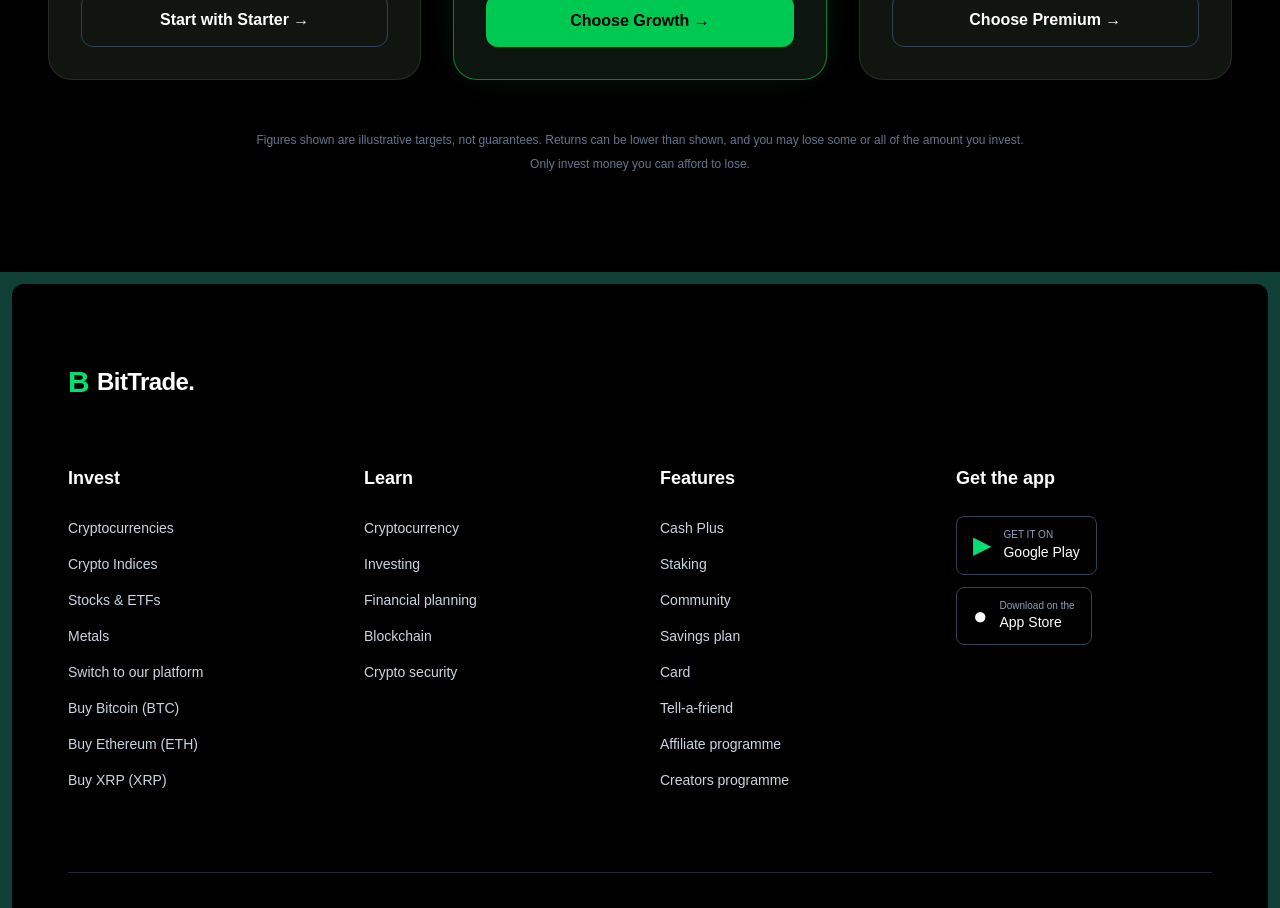
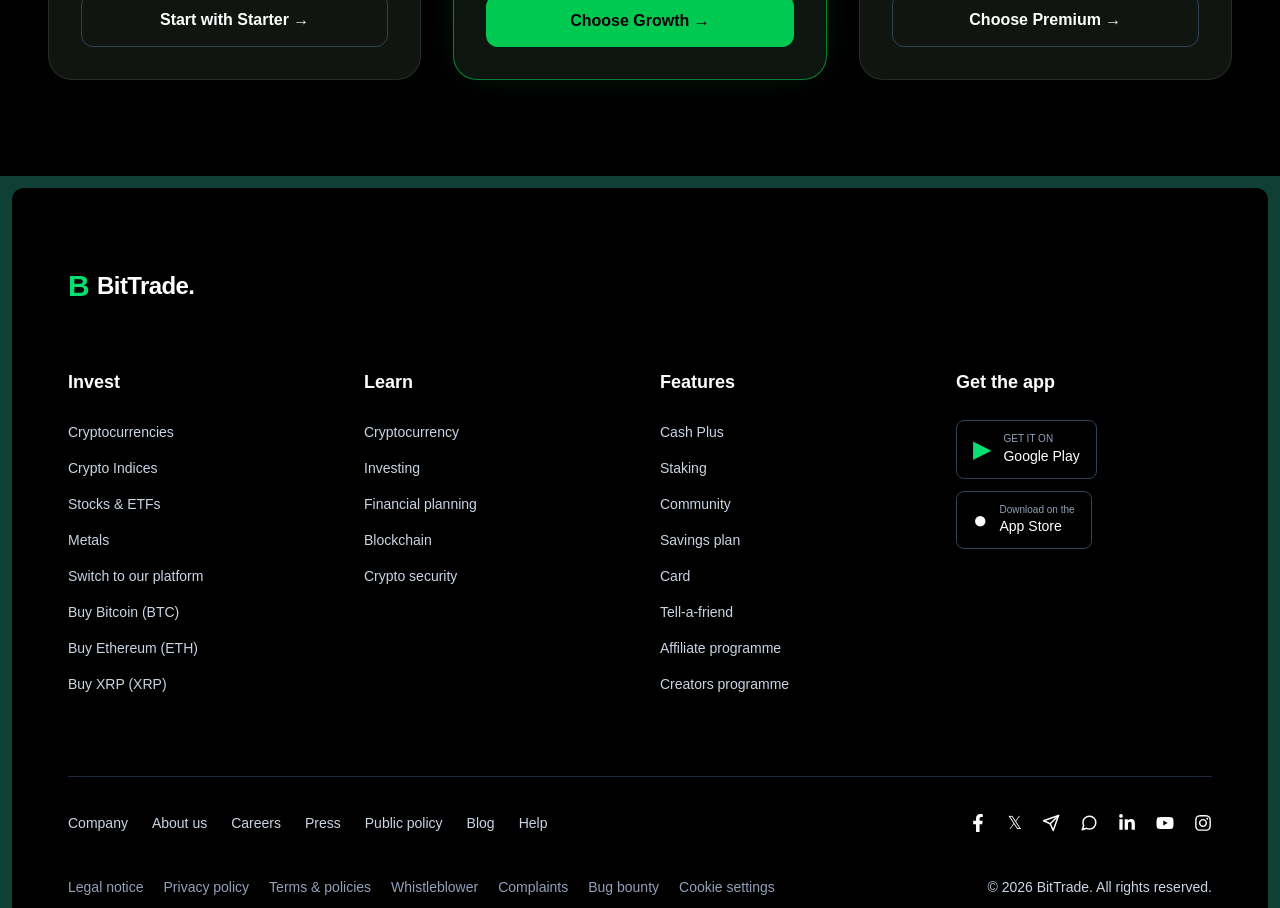
Before and after one commit to Dubem-Ernest/Investment-webapp, a Next.js app: page / in a window 1280 px wide. Shown: the part 4320-5228 px from the top of the page. Built offline with nearby package versions, Linux system fonts and the light colour scheme.

Commit message:
first commit after fifth change

```diff
--- a/components/packages/PackagesSection.tsx
+++ b/components/packages/PackagesSection.tsx
@@ -31,11 +31,11 @@ export default function PackagesSection() {
           ))}
         </Stagger>
 
-        <p className="mx-auto mt-12 max-w-3xl text-center text-xs leading-6 text-slate-500">
+        {/* <p className="mx-auto mt-12 max-w-3xl text-center text-xs leading-6 text-slate-500">
           Figures shown are illustrative targets, not guarantees. Returns can
           be lower than shown, and you may lose some or all of the amount you
           invest. Only invest money you can afford to lose.
-        </p>
+        </p> */}
       </div>
     </section>
   );
```
